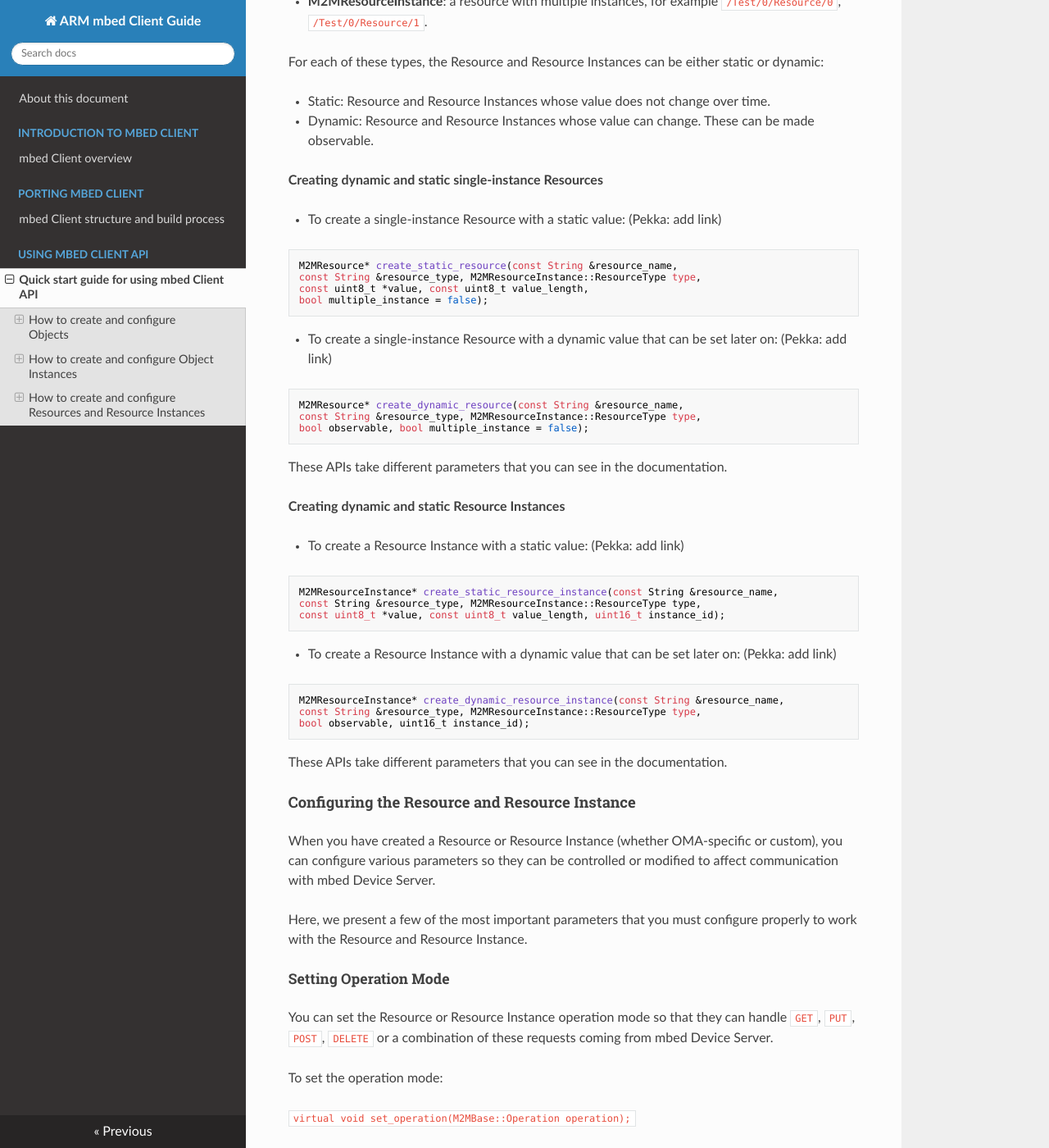
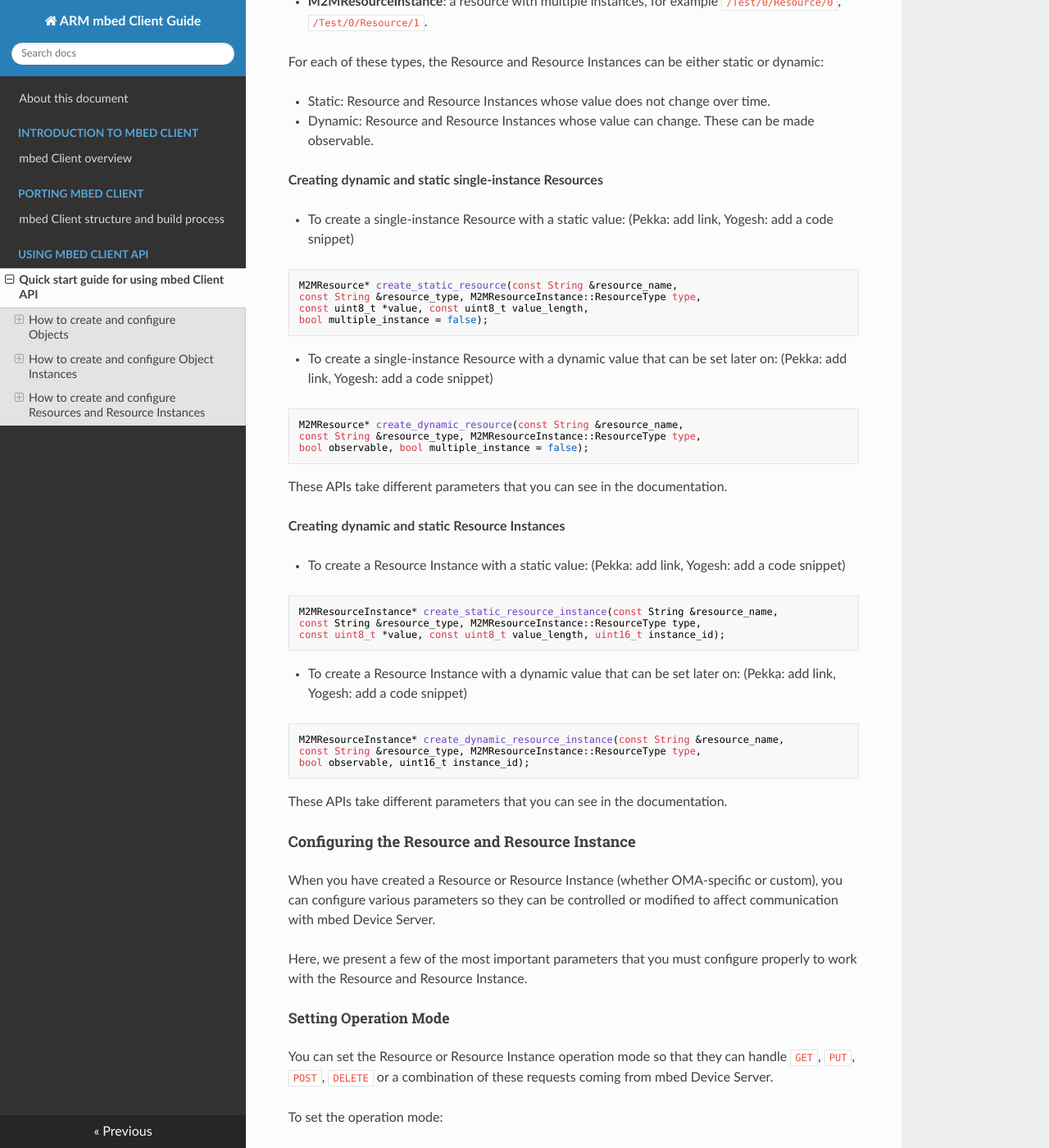
Before and after one commit to ARMmbed/mbed-client, an MkDocs documentation site: the page built from docs/Howto.md, in a window 1280 px wide and 1400 px high, scrolled down 6509 px. Shown: the whole window at 82% size. Built offline with MkDocs 1.6.1, drawn with Linux system fonts in a browser that asks for light colours; nearby versions of some CDN libraries; old or Windows-style settings are respelled for this version of MkDocs.

Commit message:
review round

````diff
--- a/docs/Howto.md
+++ b/docs/Howto.md
@@ -232,7 +232,7 @@
 
 **Creating dynamic and static single-instance Resources**
 
-- To create a single-instance Resource with a static value: (Pekka: add link)
+- To create a single-instance Resource with a static value: (Pekka: add link, Yogesh: add a code snippet)
 
 ```
 M2MResource* create_static_resource(const String &resource_name,
@@ -241,7 +241,7 @@
 bool multiple_instance = false);
 ```
 
-- To create a single-instance Resource with a dynamic value that can be set later on: (Pekka: add link)
+- To create a single-instance Resource with a dynamic value that can be set later on: (Pekka: add link, Yogesh: add a code snippet)
 
 ```
 M2MResource* create_dynamic_resource(const String &resource_name,
@@ -253,7 +253,7 @@
 
 **Creating dynamic and static Resource Instances**
 
-- To create a Resource Instance with a static value: (Pekka: add link)
+- To create a Resource Instance with a static value: (Pekka: add link, Yogesh: add a code snippet)
 
 ```
 M2MResourceInstance* create_static_resource_instance(const String &resource_name,
@@ -261,7 +261,7 @@
 const uint8_t *value, const uint8_t value_length, uint16_t instance_id);
 ```
 
-- To create a Resource Instance with a dynamic value that can be set later on: (Pekka: add link)
+- To create a Resource Instance with a dynamic value that can be set later on: (Pekka: add link, Yogesh: add a code snippet)
 
 ```
 M2MResourceInstance* create_dynamic_resource_instance(const String &resource_name,
````
